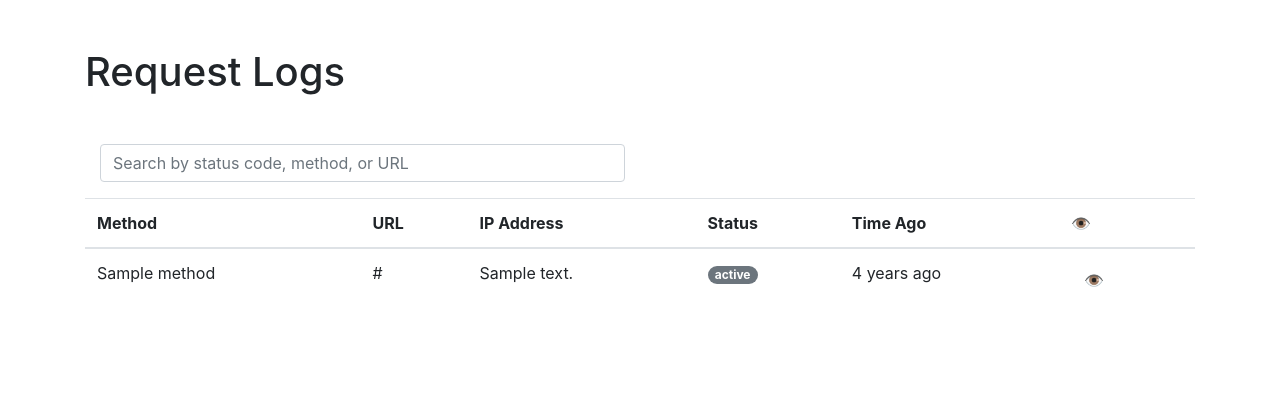
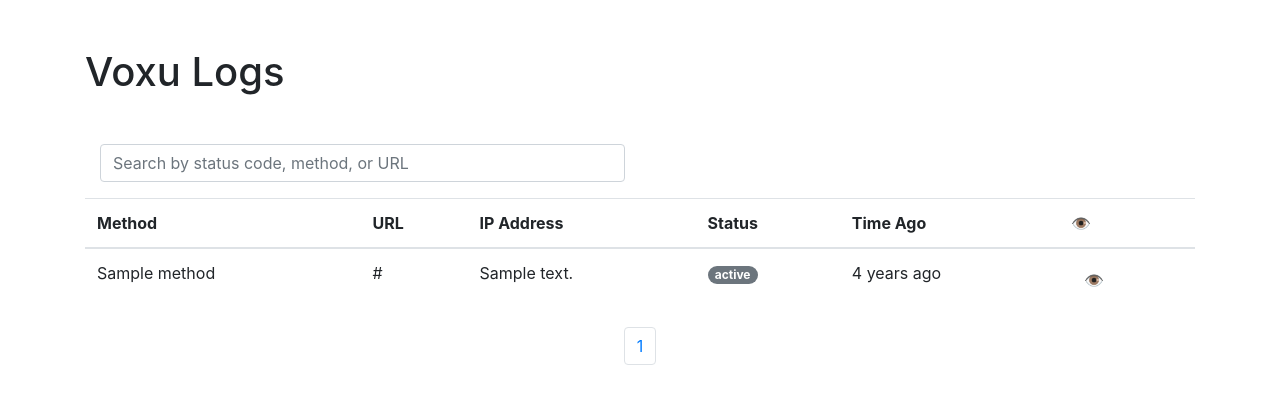
Before and after one commit to yorubadeveloper/voxu, a Flask app: template voxu/templates/logs.html in a window 1280 px wide. Shown: the top 404 px of the page. Run offline with Flask 3, Linux system fonts and the light colour scheme; the template is opened without the code that fills it: most values are stand-ins (such as "Sample title", 1, 10 or a date in 2020); some libraries are stand-ins or nearby versions.

Commit message:
Fixed bug with POST requests Updated README added pagination to dashboard moved main to example folder

```diff
--- a/setup.py
+++ b/setup.py
@@ -6,7 +6,7 @@ long_description = (this_directory / "README.md").read_text()
 
 setup(
     name='voxu',
-    version='0.1.6',
+    version='0.1.7',
     packages=find_packages(),
     install_requires=[
         'sqlalchemy',
--- a/voxu/middleware.py
+++ b/voxu/middleware.py
@@ -1,4 +1,5 @@
 import json
+from io import BytesIO
 
 from werkzeug.wrappers import Request, Response
 
@@ -13,7 +14,25 @@ class RequestResponseLoggingMiddleware:
 
     def __call__(self, environ, start_response):
         # Wrap the incoming environment in a request and handle it
+        content_length = environ.get('CONTENT_LENGTH', '0').strip()
+        has_body = content_length and content_length != '0'
+
         request = Request(environ)
+        if has_body:
+            # Buffer the input stream containing the request body
+            input_body = request.get_data()
+            # Reset the input stream in the environment to a BytesIO containing the read body
+            environ['wsgi.input'] = BytesIO(input_body)
+            # Ensure the Request object is rebuilt with the updated input stream
+            request = Request(environ)
+        else:
+            input_body = b''
+
+        # Use the input_body for logging which is now safely buffered
+        if request.method == 'POST' and has_body:
+            data_to_log = input_body.decode('utf-8')
+        else:
+            data_to_log = ''
         response_body = []
         response_headers = []
         status_code = []
@@ -27,6 +46,10 @@ class RequestResponseLoggingMiddleware:
 
         response = self.app(environ, custom_start_response)
 
+        for data in response:
+            response_body.append(data)
+            yield data
+
         # Construct the response object
         response_ = Response(
             response=b''.join(response_body),
@@ -35,18 +58,25 @@ class RequestResponseLoggingMiddleware:
         )
 
         # Log the request and response
-        self.log_request_response(request, response_)
+        unallowed_extensions_in_path = ['.css', '.js', '.png', '.jpg', '.jpeg', '.gif', '.svg', '.ico', '.woff',
+                                        '.woff2',
+                                        '.ttf', '.eot', '.otf', '.map', '.json', 'ico', 'xml', 'txt', 'html', 'csv']
+        if any([ext in request.path for ext in unallowed_extensions_in_path]):
+            return response
+
+        if request.path != '/voxu/logs':
+            self.log_request_response(request, response_, data_to_log)
 
         return response
 
-    def log_request_response(self, request, response):
+    def log_request_response(self, request, response, data_to_log):
         # Create log entry
         log_entry = self.HTTPRequestLog(
             ip_address=request.remote_addr,
             method=request.method,
             url=request.url,
             headers=json.dumps(dict(request.headers)),
-            body=request.get_data(as_text=True),
+            body=data_to_log,
             response_status=response.status_code,
             response_headers=json.dumps(dict(response.headers)),
             response_body=response.get_data(as_text=True)
--- a/voxu/templates/logs.html
+++ b/voxu/templates/logs.html
@@ -17,7 +17,7 @@
     </style>
 </head>
 <body class="container">
-<h1 class="my-5">Request Logs</h1>
+<h1 class="my-5">Voxu Logs</h1>
 <div class="form-group col-6">
     <input type="text" class="form-control" id="searchInput" placeholder="Search by status code, method, or URL">
 </div>
@@ -42,6 +42,8 @@
             {% if log.response_status == 200 %}
             <span class="badge badge-pill badge-success">{{ log.response_status }}</span>
             {% elif log.response_status >= 400 %}
+            <span class="badge badge-pill badge-warning">{{ log.response_status }}</span>
+            {% elif log.response_status >= 500 %}
             <span class="badge badge-pill badge-danger">{{ log.response_status }}</span>
             {% else %}
             <span class="badge badge-pill badge-secondary">{{ log.response_status }}</span>
@@ -72,7 +74,7 @@
                                        href="#headers{{ loop.index }}">Headers</a>
                                 </li>
                                 <li class="nav-item">
-                                    <a class="nav-link" data-toggle="tab" href="#body{{ loop.index }}">Body</a>
+                                    <a class="nav-link" data-toggle="tab" href="#body{{ loop.index }}">Payload</a>
                                 </li>
                                 <li class="nav-item">
                                     <a class="nav-link" data-toggle="tab" href="#responseHeaders{{ loop.index }}">Response
@@ -108,6 +110,9 @@
     {% endfor %}
     </tbody>
 </table>
+<nav aria-label="Page navigation">
+    <ul class="pagination justify-content-center" id="pagination"></ul>
+</nav>
 
 <!-- Include Bootstrap JS and jQuery -->
 <script src="https://code.jquery.com/jquery-3.5.1.slim.min.js"></script>
@@ -165,6 +170,35 @@
             console.log("Invalid content in element " + i);
         }
     }
+
+    function showItemsForPage(page) {
+        var itemsPerPage = 20; // Number of items per page
+        var startIndex = (page - 1) * itemsPerPage;
+        var endIndex = startIndex + itemsPerPage;
+
+        $('#logsTable tbody tr').hide().slice(startIndex, endIndex).show();
+    }
+
+    // Show initial page
+    showItemsForPage(1);
+
+    // Pagination initialization
+    var itemsPerPage = 20; // Number of items per page
+    var $tableRows = $('#logsTable tbody tr');
+    var pageCount = Math.ceil($tableRows.length / itemsPerPage);
+
+    // Add pagination items
+    for (var i = 1; i <= pageCount; i++) {
+        $('#pagination').append('<li class="page-item"><a class="page-link" href="#">' + i + '</a></li>');
+    }
+
+    // Pagination click event
+    $('#pagination').on('click', 'a', function (e) {
+        e.preventDefault();
+        var page = parseInt($(this).text());
+        showItemsForPage(page);
+        $(this).parent().addClass('active').siblings().removeClass('active');
+    });
 </script>
 </body>
 </html>
```
Also changed, not shown: README.md, example/main.py (renamed from main.py), images/main.png (added), images/modal.png (added).
